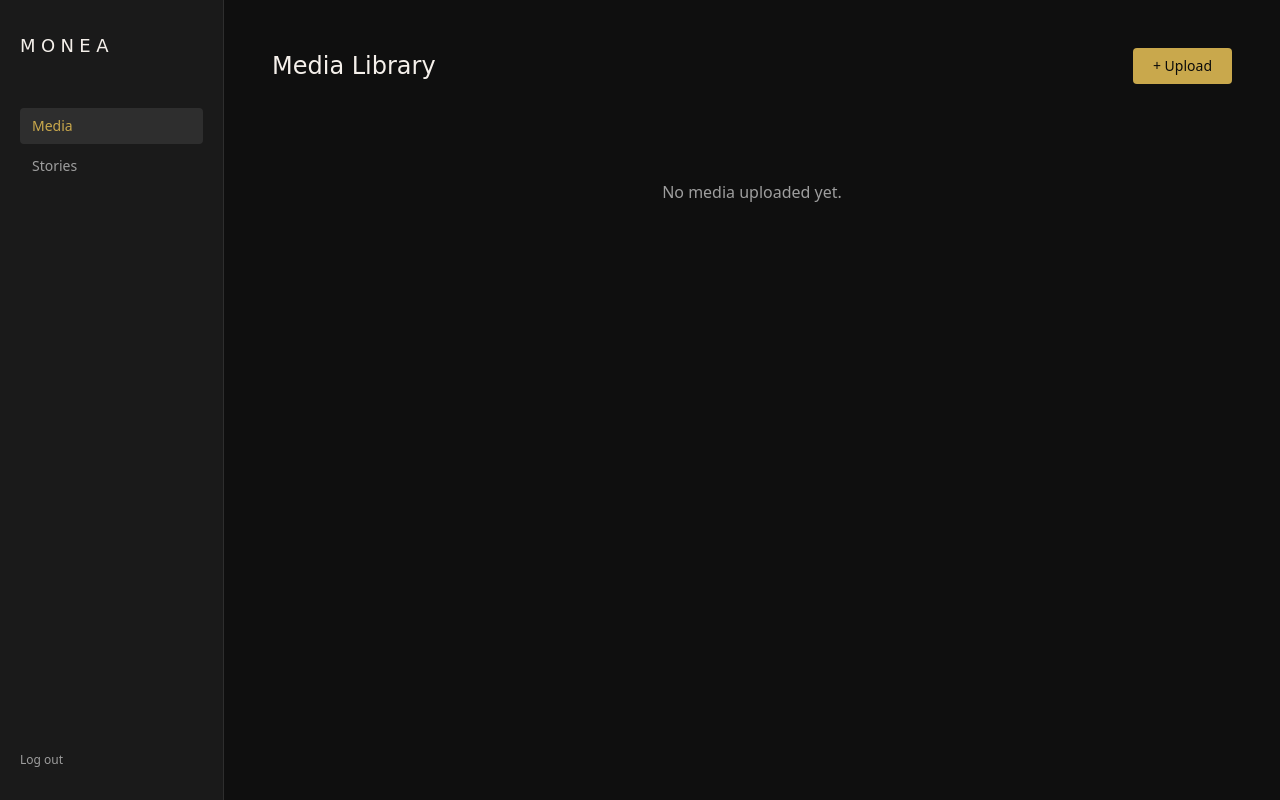
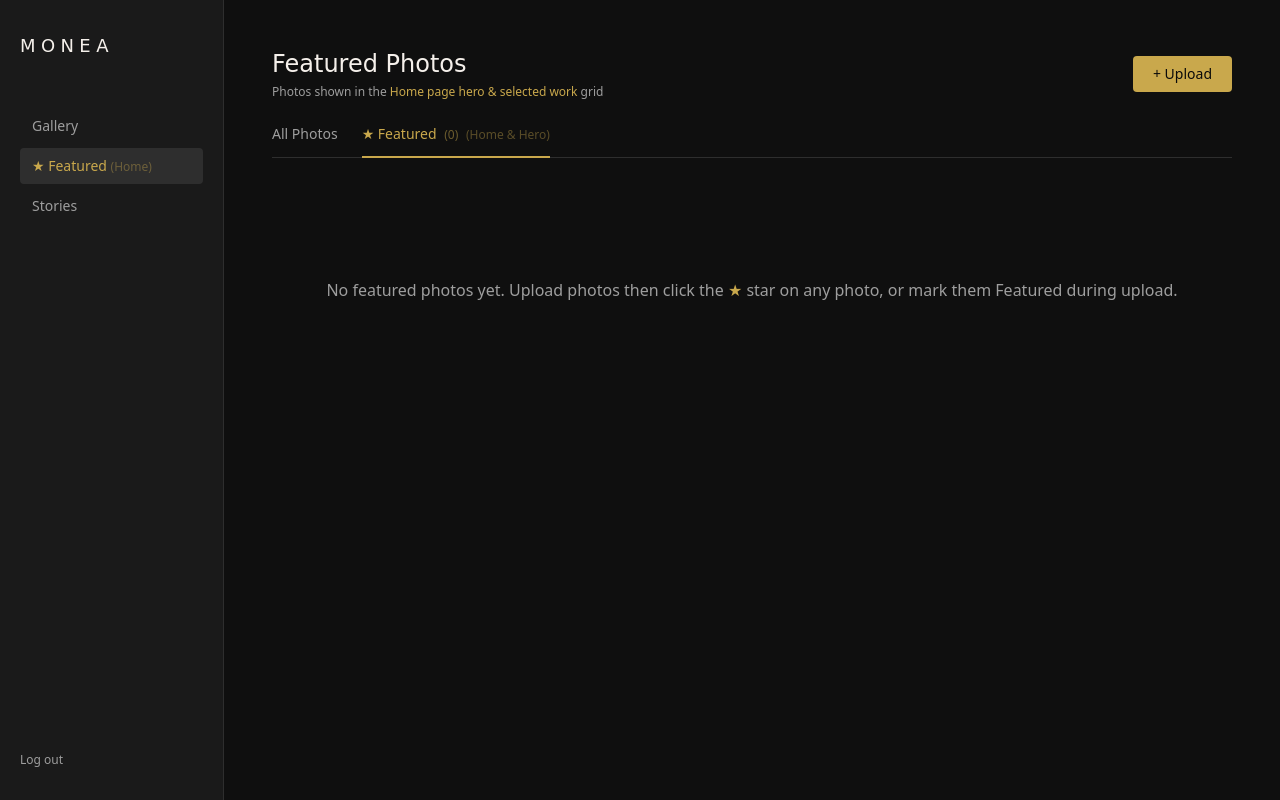
Before and after one commit to ISOCHRON-Tech/munia-photography, a Laravel app: page /admin/media?section=featured in a window 1280 px wide. Run offline with Laravel 12, Linux system fonts and the light colour scheme; the visitor is signed in with stand-in values (Sample User, id 1); data comes from the database, SQL or seed files in the repository; tables that the repository leaves empty hold one stand-in row (values such as "Sample post"); style sheets or scripts are compiled from the project's sources.

Commit message:
feat: enhance media management with edit, update, and feature functionality; add category selection and improve UI

```diff
--- a/app/Http/Controllers/Admin/MediaController.php
+++ b/app/Http/Controllers/Admin/MediaController.php
@@ -6,10 +6,15 @@
 
 use App\Http\Controllers\Controller;
 use App\Http\Requests\StoreMediaRequest;
+use App\Http\Requests\UpdateMediaRequest;
+use App\Models\Category;
 use App\Models\MediaItem;
+use App\Models\Tag;
 use App\Services\MediaUploadService;
 use Illuminate\Http\JsonResponse;
 use Illuminate\Http\RedirectResponse;
+use Illuminate\Http\Request;
+use Illuminate\Support\Str;
 use Illuminate\View\View;
 
 class MediaController extends Controller
@@ -18,18 +23,25 @@
         private readonly MediaUploadService $uploadService,
     ) {}
 
-    public function index(): View
+    public function index(Request $request): View
     {
-        $items = MediaItem::with(['category', 'tags'])
-            ->orderByDesc('created_at')
-            ->paginate(20);
+        $section = $request->query('section');
 
-        return view('admin.media.index', compact('items'));
+        $query = MediaItem::with(['category', 'tags'])->orderByDesc('created_at');
+
+        if ($section === 'featured') {
+            $query->where('is_featured', true);
+        }
+
+        $items = $query->paginate(20);
+
+        return view('admin.media.index', compact('items', 'section'));
     }
 
     public function create(): View
     {
-        return view('admin.media.create');
+        $categories = Category::orderBy('name')->get();
+        return view('admin.media.create', compact('categories'));
     }
 
     /**
@@ -57,6 +69,42 @@
         ], 201);
     }
 
+    public function edit(MediaItem $mediaItem): View
+    {
+        $categories = Category::orderBy('name')->get();
+        $mediaItem->load(['category', 'tags']);
+        return view('admin.media.edit', compact('mediaItem', 'categories'));
+    }
+
+    public function update(UpdateMediaRequest $request, MediaItem $mediaItem): RedirectResponse
+    {
+        $mediaItem->update([
+            'title'       => $request->title,
+            'description' => $request->description,
+            'category_id' => $request->category_id,
+            'is_featured' => $request->boolean('is_featured'),
+            'sort_order'  => $request->integer('sort_order', $mediaItem->sort_order ?? 0),
+        ]);
+
+        $tagIds = collect(
+            array_filter(array_map('trim', explode(',', $request->tags ?? '')))
+        )->map(fn ($name) => Tag::firstOrCreate(
+            ['slug' => Str::slug($name)],
+            ['name' => $name]
+        )->id)->all();
+
+        $mediaItem->tags()->sync($tagIds);
+
+        return redirect()->route('admin.media.index')->with('success', 'Photo updated.');
+    }
+
+    /** AJAX: toggle is_featured on a single item. */
+    public function feature(MediaItem $mediaItem): JsonResponse
+    {
+        $mediaItem->update(['is_featured' => !$mediaItem->is_featured]);
+        return response()->json(['featured' => $mediaItem->is_featured]);
+    }
+
     public function destroy(MediaItem $mediaItem): RedirectResponse
     {
         // Remove stored files from both disks
--- a/resources/views/admin/media/index.blade.php
+++ b/resources/views/admin/media/index.blade.php
@@ -1,39 +1,113 @@
 @extends('layouts.admin')
-@section('title', 'Media Library')
+@section('title', $section === 'featured' ? 'Featured Photos' : 'Gallery')
 
 @section('content')
-<div class="flex items-center justify-between mb-8">
-    <h1 class="text-2xl font-display text-[#f5f0eb]">Media Library</h1>
+<div class="flex items-center justify-between mb-6">
+    <div>
+        <h1 class="text-2xl font-display text-[#f5f0eb]">
+            {{ $section === 'featured' ? 'Featured Photos' : 'Gallery' }}
+        </h1>
+        <p class="text-xs text-[#9e9e9e] mt-1">
+            @if($section === 'featured')
+                Photos shown in the <span class="text-[#c9a84c]">Home page hero &amp; selected work</span> grid
+            @else
+                All uploaded photographs — visible in the public Gallery
+            @endif
+        </p>
+    </div>
     <a href="{{ route('admin.media.create') }}"
        class="px-5 py-2 bg-[#c9a84c] text-[#0a0a0a] text-sm font-medium rounded hover:bg-[#b8943e] transition-colors">
         + Upload
     </a>
 </div>
 
-<div class="grid grid-cols-2 sm:grid-cols-3 lg:grid-cols-5 gap-4">
+{{-- Section tabs --}}
+<div class="flex gap-6 border-b border-[#2e2e2e] mb-6">
+    <a href="{{ route('admin.media.index') }}"
+       class="pb-3 text-sm border-b-2 transition-colors -mb-px
+              {{ !$section ? 'border-[#c9a84c] text-[#c9a84c]' : 'border-transparent text-[#9e9e9e] hover:text-[#f5f0eb]' }}">
+        All Photos
+        @if(!$section)<span class="ml-1 opacity-50 text-xs">({{ $items->total() }})</span>@endif
+    </a>
+    <a href="{{ route('admin.media.index', ['section' => 'featured']) }}"
+       class="pb-3 text-sm border-b-2 transition-colors -mb-px
+              {{ $section === 'featured' ? 'border-[#c9a84c] text-[#c9a84c]' : 'border-transparent text-[#9e9e9e] hover:text-[#f5f0eb]' }}">
+        ★ Featured
+        @if($section === 'featured')<span class="ml-1 opacity-50 text-xs">({{ $items->total() }})</span>@endif
+        <span class="ml-1 text-xs opacity-40">(Home &amp; Hero)</span>
+    </a>
+</div>
+
+{{-- Flash message --}}
+@if(session('success'))
+<div class="mb-4 text-sm text-[#c9a84c] bg-[#c9a84c]/10 border border-[#c9a84c]/20 rounded px-4 py-3">
+    {{ session('success') }}
+</div>
+@endif
+
+{{-- Grid --}}
+<div class="grid grid-cols-2 sm:grid-cols-3 lg:grid-cols-4 xl:grid-cols-5 gap-4">
     @forelse($items as $item)
-    <div class="group relative rounded overflow-hidden bg-[#1a1a1a] aspect-square">
+    <div class="group relative rounded overflow-hidden bg-[#1a1a1a] aspect-square"
+         x-data="{ featured: {{ $item->is_featured ? 'true' : 'false' }} }">
+
+        {{-- Thumbnail --}}
+        @if($item->public_url)
         <img src="{{ $item->public_url }}"
              alt="{{ $item->title ?? '' }}"
              loading="lazy"
-             class="w-full h-full object-cover">
+             class="w-full h-full object-cover transition-transform duration-500 group-hover:scale-105">
+        @else
+        <div class="w-full h-full flex items-center justify-center text-[#9e9e9e] text-xs">Processing…</div>
+        @endif
 
-        {{-- Hover actions --}}
-        <div class="absolute inset-0 bg-black/70 opacity-0 group-hover:opacity-100 transition-opacity flex flex-col items-center justify-center gap-2">
-            <p class="text-xs text-center text-white px-2 line-clamp-2">{{ $item->title ?? '(untitled)' }}</p>
-            <form method="POST" action="{{ route('admin.media.destroy', $item) }}"
-                  onsubmit="return confirm('Delete this photograph?')">
-                @csrf
-                @method('DELETE')
-                <button type="submit"
-                        class="text-red-400 hover:text-red-300 text-xs border border-red-700 px-3 py-1 rounded transition-colors">
-                    Delete
-                </button>
-            </form>
+        {{-- Featured star --}}
+        <button
+            @click.prevent="
+                fetch('{{ route('admin.media.feature', $item) }}', {
+                    method: 'PATCH',
+                    headers: { 'X-CSRF-TOKEN': document.querySelector('meta[name=csrf-token]').content }
+                }).then(r => r.json()).then(d => { featured = d.featured })
+            "
+            :class="featured
+                ? 'bg-[#c9a84c]/90 text-[#0a0a0a]'
+                : 'bg-black/50 text-white/60 opacity-0 group-hover:opacity-100 hover:text-[#c9a84c]'"
+            class="absolute top-2 right-2 z-10 w-7 h-7 rounded flex items-center justify-center text-xs transition-all"
+            title="Toggle featured (Home page)">
+            ★
+        </button>
+
+        {{-- Hover overlay --}}
+        <div class="absolute inset-0 bg-black/70 opacity-0 group-hover:opacity-100 transition-opacity
+                    flex flex-col items-center justify-end pb-4 px-3 gap-1">
+            <p class="text-xs text-center text-white font-medium line-clamp-2 w-full">
+                {{ $item->title ?? '(untitled)' }}
+            </p>
+            @if($item->category)
+            <span class="text-[10px] text-[#c9a84c] tracking-widest uppercase">{{ $item->category->name }}</span>
+            @endif
+            <div class="flex items-center gap-3 mt-2">
+                <a href="{{ route('admin.media.edit', $item) }}"
+                   class="text-xs text-white/70 hover:text-[#c9a84c] transition-colors">Edit</a>
+                <form method="POST" action="{{ route('admin.media.destroy', $item) }}"
+                      onsubmit="return confirm('Delete this photograph permanently?')">
+                    @csrf
+                    @method('DELETE')
+                    <button type="submit"
+                            class="text-xs text-red-500 hover:text-red-400 transition-colors">Delete</button>
+                </form>
+            </div>
         </div>
     </div>
     @empty
-    <p class="col-span-5 text-[#9e9e9e] py-16 text-center">No media uploaded yet.</p>
+    <div class="col-span-5 py-24 text-center text-[#9e9e9e]">
+        @if($section === 'featured')
+            No featured photos yet.
+            Upload photos then click the <span class="text-[#c9a84c]">★</span> star on any photo, or mark them Featured during upload.
+        @else
+            No media uploaded yet. <a href="{{ route('admin.media.create') }}" class="text-[#c9a84c] hover:underline">Upload now →</a>
+        @endif
+    </div>
     @endforelse
 </div>
 
--- a/resources/views/layouts/admin.blade.php
+++ b/resources/views/layouts/admin.blade.php
@@ -17,10 +17,27 @@
         </a>
 
         <nav class="flex flex-col gap-1 text-sm" aria-label="Admin navigation">
+            {{-- Gallery: all photos --}}
             <a href="{{ route('admin.media.index') }}"
-               class="px-3 py-2 rounded transition-colors hover:bg-[#2e2e2e] @if(request()->routeIs('admin.media.*')) bg-[#2e2e2e] text-[#c9a84c] @else text-[#9e9e9e] @endif">
-                Media
+               class="px-3 py-2 rounded transition-colors hover:bg-[#2e2e2e]
+                      @if(request()->routeIs('admin.media.*') && request()->query('section') !== 'featured')
+                          bg-[#2e2e2e] text-[#c9a84c]
+                      @else
+                          text-[#9e9e9e]
+                      @endif">
+                Gallery
             </a>
+            {{-- Featured (Home) --}}
+            <a href="{{ route('admin.media.index', ['section' => 'featured']) }}"
+               class="px-3 py-2 rounded transition-colors hover:bg-[#2e2e2e]
+                      @if(request()->query('section') === 'featured')
+                          bg-[#2e2e2e] text-[#c9a84c]
+                      @else
+                          text-[#9e9e9e]
+                      @endif">
+                ★ Featured <span class="opacity-40 text-xs">(Home)</span>
+            </a>
+            {{-- Stories --}}
             <a href="{{ route('admin.stories.index') }}"
                class="px-3 py-2 rounded transition-colors hover:bg-[#2e2e2e] @if(request()->routeIs('admin.stories.*')) bg-[#2e2e2e] text-[#c9a84c] @else text-[#9e9e9e] @endif">
                 Stories
--- a/routes/web.php
+++ b/routes/web.php
@@ -43,7 +43,8 @@
     Route::get('/', fn () => redirect()->route('admin.media.index'));
 
     // Media uploads
-    Route::resource('media', MediaController::class)->only(['index', 'create', 'store', 'destroy']);
+    Route::resource('media', MediaController::class)->only(['index', 'create', 'store', 'edit', 'update', 'destroy']);
+    Route::patch('media/{media}/feature', [MediaController::class, 'feature'])->name('media.feature');
 
     // Stories
     Route::resource('stories', AdminStoryController::class)
```
Also changed, not shown: app/Http/Requests/UpdateMediaRequest.php (added, +27 -0 lines), resources/views/admin/media/create.blade.php (+29 -5 lines), resources/views/admin/media/edit.blade.php (added, +182 -0 lines).
